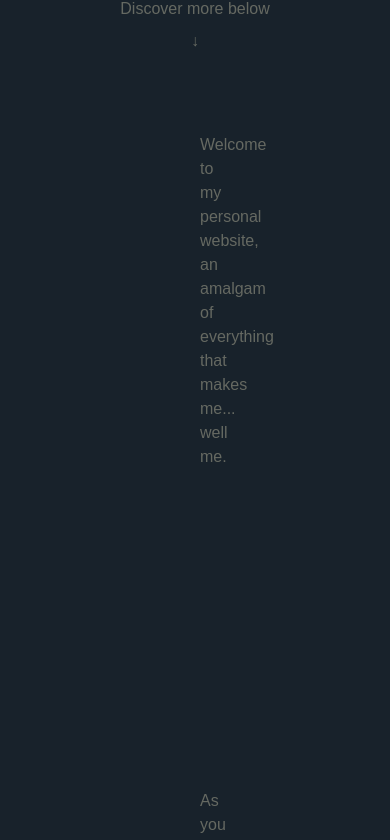
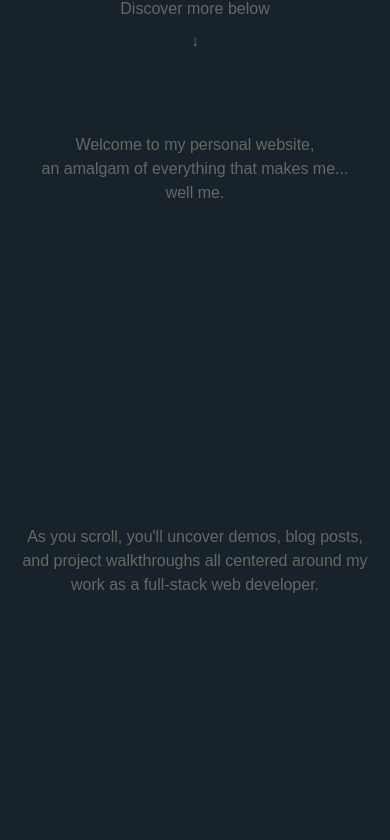
Before and after one commit to samanthacabrera/portfolio, a React (Create React App) app: page / in a window 390 px wide. Shown: the part 956-1796 px from the top of the page. Built offline with nearby package versions, Linux system fonts and the light colour scheme; no server answers.

Commit message:
Adjust Welcome component to improve mobile responsiveness

```diff
--- a/src/Welcome.js
+++ b/src/Welcome.js
@@ -1,13 +1,14 @@
 import React from "react";
 
 function Welcome() {
-    return (
-        <div className="text-center space-y-80 mx-48">
-            <p>Welcome to my personal website, <br/>an amalgam of everything that makes me... <br/>well me. </p>
-            <p>As you scroll, you'll uncover demos, blog posts, and project walkthroughs all centered around my work as a full-stack web developer.</p>
-            <p>(Please Scroll Responsibly)</p>
-        </div>
-    )
+  return (
+    <div className="text-center space-y-80 md:mx-48 mx-2">
+      <p>Welcome to my personal website, <br/>an amalgam of everything that makes me... <br/>well me. </p>
+      <p>As you scroll, you'll uncover demos, blog posts, and project walkthroughs all centered around my work as a
+        full-stack web developer.</p>
+      <p>(Please Scroll Responsibly)</p>
+    </div>
+  )
 }
 
 export default Welcome;
```
